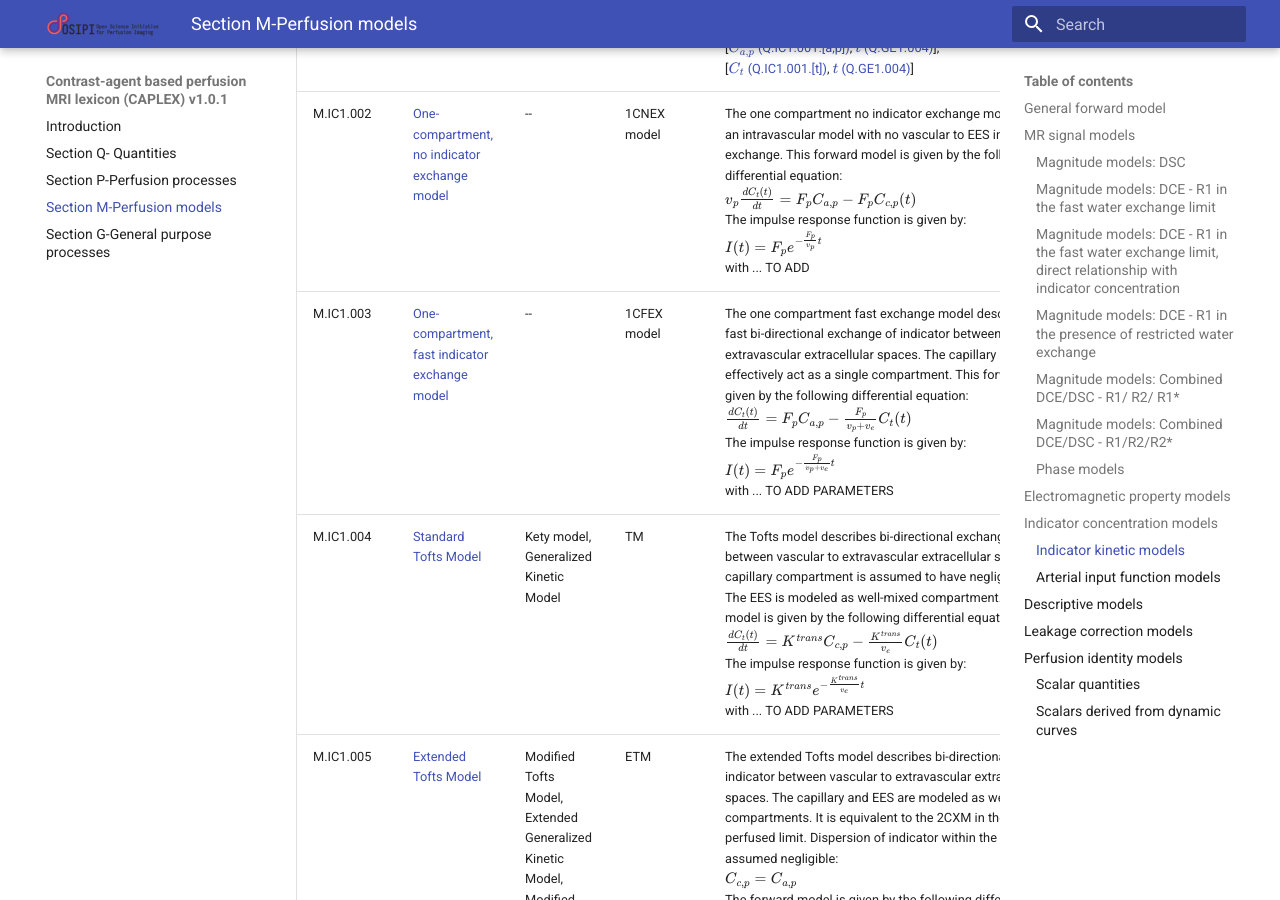
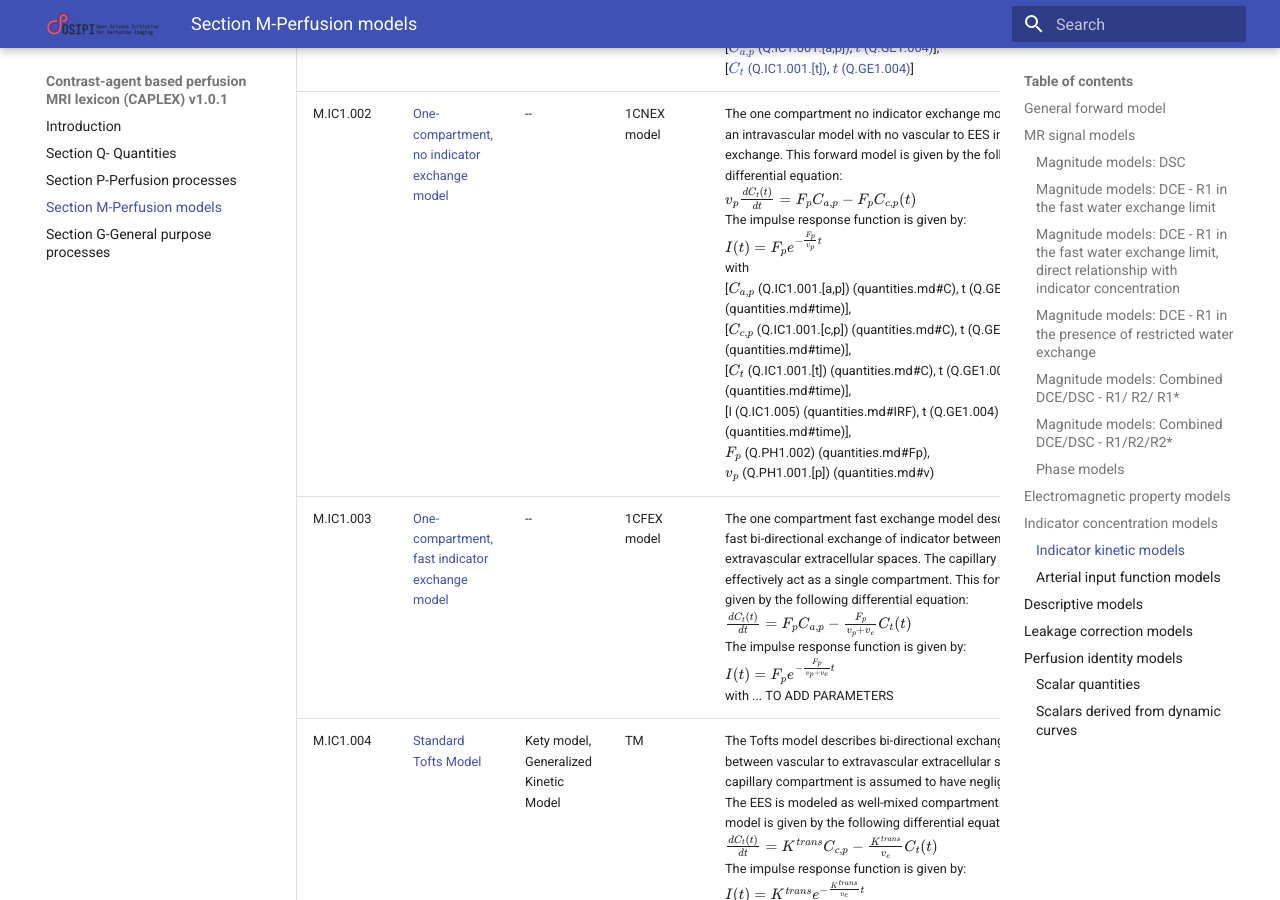
Before and after one commit to notZaki/OSIPI_CAPLEX, an MkDocs documentation site: the page built from docs/perfusionModels.md, in a window 1280 px wide and 900 px high, scrolled down 7648 px. Built offline with MkDocs 1.6.1 and Material for MkDocs 9.7.7, drawn with Linux system fonts in a browser that asks for light colours.

Commit message:
Update perfusionModels.md
link test on intravascular model

```diff
--- a/docs/perfusionModels.md
+++ b/docs/perfusionModels.md
@@ -97,7 +97,7 @@ We provide the differential equations and impulse response functions using the c
 | Code | OSIPI name| Alternative names|Notation|Description|Reference|
 | -- | -- | -- | -- | -- | -- |
 | M.IC1.001 |  <a name="LSS"> Linear and stationary system model | -- | LSS model | This forward model is given by the following equations: </br> $C(t)=I(t)\ast C_{a,p}(t)$ </br> with </br> [[I (Q.IC1.005)](quantities.md#IRF), [t (Q.GE1.004)](quantities.md#time)],</br> [[$C_{a,p}$ (Q.IC1.001.[a,p])](quantities.md#C), [$t$ (Q.GE1.004)](quantities.md#time)],</br> [[$C_t$ (Q.IC1.001.[t])](quantities.md#C), [$t$ (Q.GE1.004)](quantities.md#time)] | (Rempp et al. 1994) |
-| M.IC1.002 | <a name="1CNEX"> One-compartment, no indicator exchange  model | -- | 1CNEX model | The one compartment no indicator exchange model describes an intravascular model with no vascular to EES indicator exchange. This forward model is given by the following differential equation: </br> $v_{p}\frac{dC_{t}(t)}{dt} = F_{p}C_{a,p} - F_{p}C_{c,p}(t)$</br>The impulse response function is given by: </br> $I(t) = F_{p}e^{{-\frac{F_{p}}{v_{p}}t}}$ </br> with ... TO ADD | (Tofts et al. 1999) |
+| M.IC1.002 | <a name="1CNEX"> One-compartment, no indicator exchange  model | -- | 1CNEX model | The one compartment no indicator exchange model describes an intravascular model with no vascular to EES indicator exchange. This forward model is given by the following differential equation: </br> $v_{p}\frac{dC_{t}(t)}{dt} = F_{p}C_{a,p} - F_{p}C_{c,p}(t)$</br>The impulse response function is given by: </br> $I(t) = F_{p}e^{{-\frac{F_{p}}{v_{p}}t}}$ </br> with </br> [$C_{a,p}$ (Q.IC1.001.[a,p]) (quantities.md#C), t (Q.GE1.004) (quantities.md#time)], </br> [$C_{c,p}$ (Q.IC1.001.[c,p]) (quantities.md#C), t (Q.GE1.004) (quantities.md#time)], </br> [$C_t$ (Q.IC1.001.[t]) (quantities.md#C), t (Q.GE1.004)(quantities.md#time)],</br>  [I (Q.IC1.005) (quantities.md#IRF), t (Q.GE1.004)(quantities.md#time)], </br> $F_p$ (Q.PH1.002) (quantities.md#Fp), </br> $v_{p}$ (Q.PH1.001.[p]) (quantities.md#v) | (Tofts et al. 1999) |
 | M.IC1.003 | <a name="1CFEX"> One-compartment, fast indicator exchange  model | -- | 1CFEX model | The one compartment fast exchange model describes infinitely fast bi-directional exchange of indicator between vascular to extravascular extracellular spaces. The capillary and EES effectively act as a single compartment. This forward model is given by the following differential equation: </br> $\frac{dC_{t}(t)}{dt} = F_{p}C_{a,p} - \frac{F_{p}}{v_{p} + v_{e}}C_{t}(t)$ </br> The impulse response function is given by: </br> $I(t) = F_{p}e^{{-\frac{F_{p}}{v_{p} + v_{e}}t}}$ </br> with ... TO ADD PARAMETERS | (Sourbron et al. 2013) |
 | M.IC1.004 | <a name="TM"> Standard Tofts Model | Kety model, Generalized Kinetic Model | TM | The Tofts model describes bi-directional exchange of indicator between vascular to extravascular extracellular spaces. The capillary compartment is assumed to have negligible volume. The EES is modeled as well-mixed compartment. The forward model is given by the following differential equation: </br> $\frac{dC_{t}(t)}{dt} = K^{trans}C_{c,p} - \frac{K^{trans}}{v_{e}}C_{t}(t)$ </br> The impulse response function is given by: </br> $I(t) = K^{trans}e^{{-\frac{K^{trans}}{v_{e}}t}}$ </br> with ... TO ADD PARAMETERS | (Tofts and Kermode 1991) |
 | M.IC1.005 | <a name="ETM"> Extended Tofts Model | Modified Tofts Model, Extended Generalized Kinetic Model, Modified Kety model | ETM | The extended Tofts model describes bi-directional exchange of indicator between vascular to extravascular extracellular spaces. The capillary and EES are modeled as well-mixed compartments. It is equivalent to the 2CXM in the highly perfused limit. Dispersion of indicator within the capillary bed is assumed negligible: </br> $C_{c,p} = C_{a,p}$ </br> The forward model is given by the following differential equation: </br> $v_{e}\frac{dC_{e}(t)}{dt} = PSC_{c,p} - PSC_{e}(t)$ </br> The impulse response function is given by: </br> $I(t) = v_{p}\delta(t) + K^{trans}e^{{-\frac{K^{trans}}{v_{e}}t}}$ </br> with ... TO ADD PARAMETERS | (Tofts 1997) |
```
